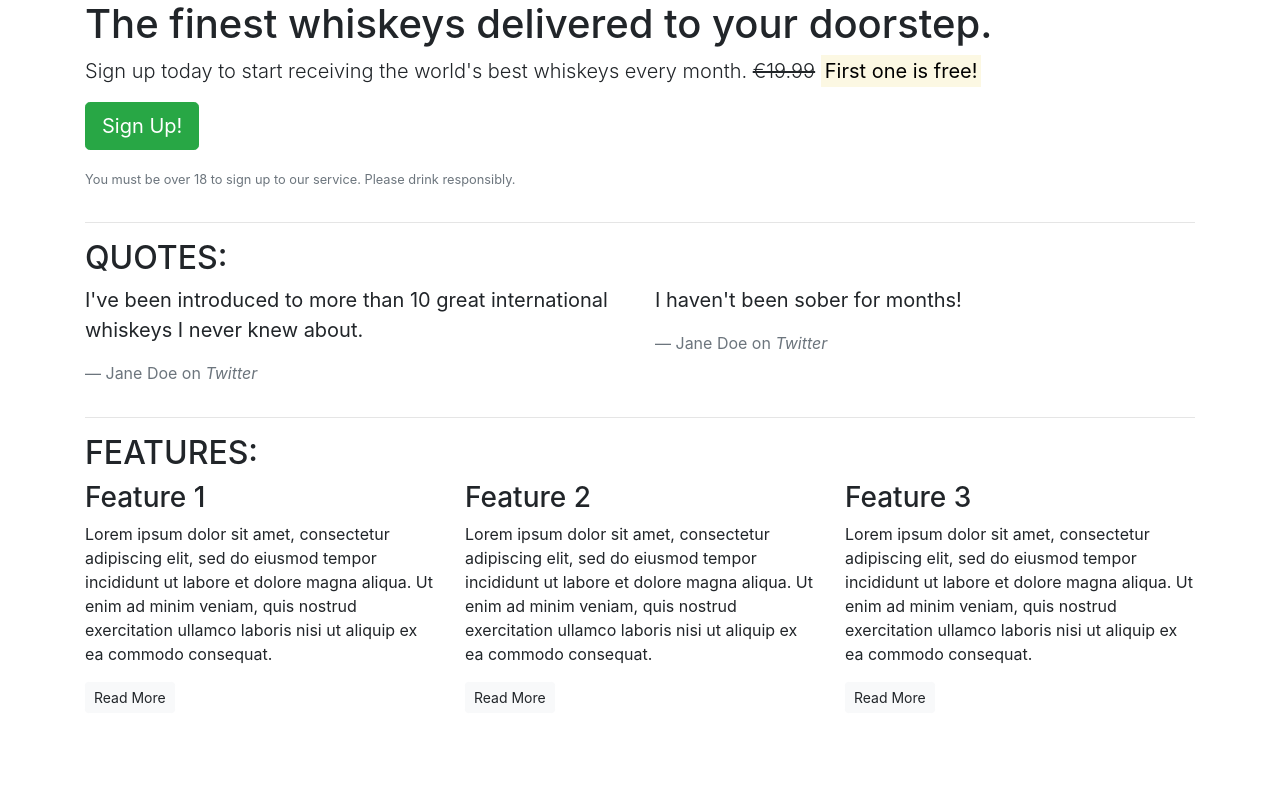
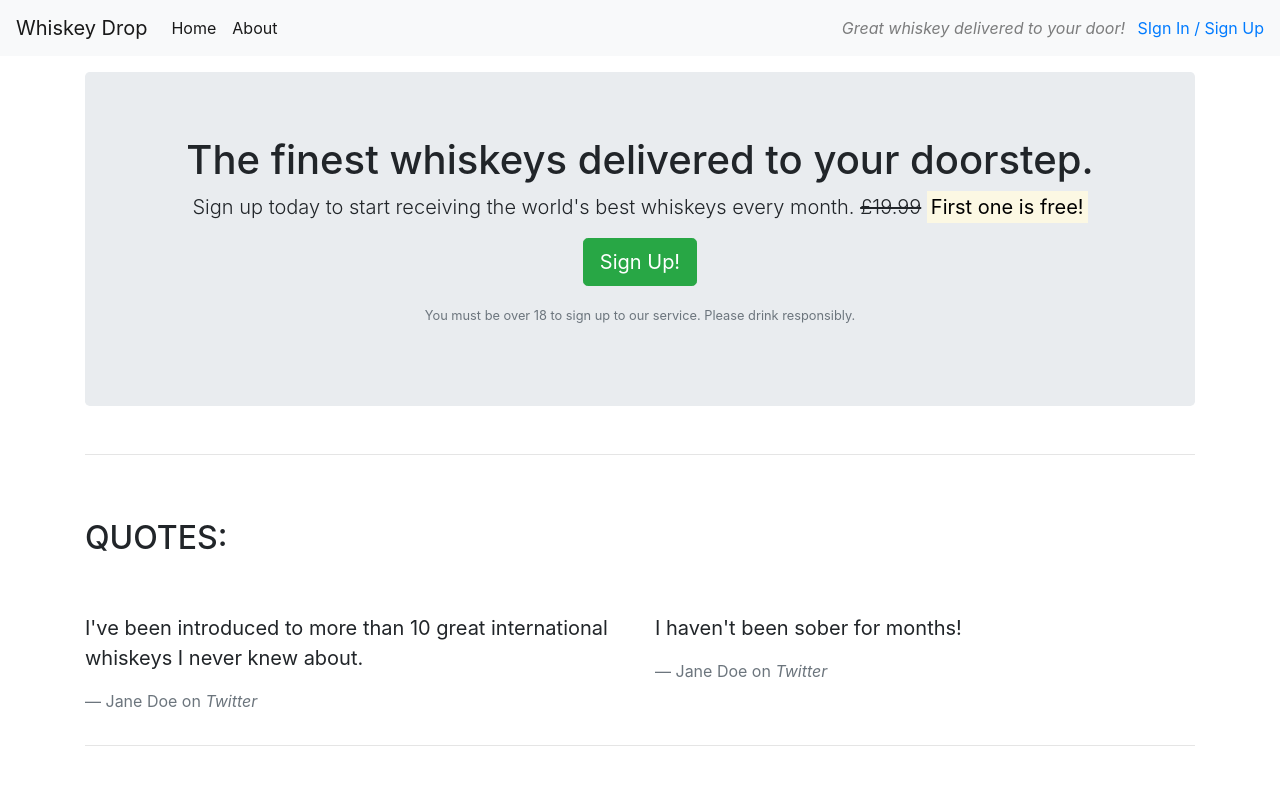
Before and after one commit to lucyrush/bootstrap, a plain HTML site: page index.html in a window 1280 px wide. Shown: the top 800 px of the page. Drawn offline with nearby package versions, Linux system fonts and the light colour scheme.

Commit message:
saving coursework for now, resume on components part 2

```diff
--- a/index.html
+++ b/index.html
@@ -9,25 +9,40 @@
 </head>
 
 <body>
-    <article class="container">
+    <nav class="navbar navbar-light bg-light navbar-expand-sm">
+        <a href="/" class="navbar-brand">Whiskey Drop</a>
+        <ul class="navbar-nav mr-auto">
+            <li class="active nav-iten mr -2"><a class="nav-link" href="/">Home</a></li>
+            <li class="active nav-iten mr -2"><a class="nav-link" href="/">About</a></li>
+            <li class="active nav-iten mr -2 d-block d-sm-none"><a class="nav-link" href="/login">Sign In / Sign Up</a></li>
+        </ul>
+        <div class="d-none d-md-block">
+            <p class="navbar-text my-auto mr-2"><i>Great whiskey delivered to your door!</i></p>
+            <a href="/login"> SIgn In / Sign Up</a>
+        </div>
+    </nav>
+    <article class="container mt-3">
         <!-- Callout -->
         <div class="row">
             <div class="col-12">
-                <section class="callout">
+                <section class="callout jumbotron text-center">
                     <h1>The finest whiskeys delivered to your doorstep.</h1>
-                    <p class="lead">Sign up today to start receiving the world's best whiskeys every month. <s>€19.99</s> <strong><mark>First one is free!</mark></strong></p>
+                    <p class="lead">Sign up today to start receiving the world's best whiskeys every month.
+                        <s class="d-none d-sm-inline">£19.99</s>
+                        <span class="d-inline d-sm-none"><br></span>
+                        <strong><mark>First one is free!</mark></strong></p>
                     <p><button class="btn btn-lg btn-success">Sign Up!</button></p>
                     <p class="text-muted"><small>You must be over 18 to sign up to our service. Please drink responsibly.</small></p>
                 </section>
             </div>
         </div>
-        <!-- /.callout -->
+        <!-- / Callout -->
         <hr>
 
         <!-- Quotes -->
         <section class="quotes">
             <div class="row">
-                <div class="col-12">
+                <div class="col-12 my-5">
                     <h2 class="text-uppercase">Quotes:</h2>
                 </div>
             </div>
@@ -46,13 +61,13 @@
                 </div>
             </div>
         </section>
-        <!-- /.quotes -->
+        <!-- / Quotes -->
         <hr>
 
         <!-- Features -->
         <section class="features">
             <div class="row">
-                <div class="col-12">
+                <div class="col-12 my-5">
                     <h2 class="text-uppercase">Features:</h2>
                 </div>
             </div>
@@ -71,16 +86,16 @@
                         <p><a class="btn btn-sm btn-light" href="">Read More</a></p>
                     </div>
                 </div>
-                <div class="col-12 d-md-none d-lg-block col-lg-4">
+                <div class="col-12 d-md-none d-lg-block col-lg-4"> <!--we need to add block otherwise the lg would not show !-->
                     <div class="feature">
                         <h3>Feature 3</h3>
                         <p>Lorem ipsum dolor sit amet, consectetur adipiscing elit, sed do eiusmod tempor incididunt ut labore et dolore magna aliqua. Ut enim ad minim veniam, quis nostrud exercitation ullamco laboris nisi ut aliquip ex ea commodo consequat.</p>
-                        <p><a class="btn btn-sm btn-light" href="">Read More</a></p>
+                        <p><a class="btn btn-sm btn-light" href=" ">Read More</a></p>
                     </div>
                 </div>
             </div>
         </section>
-        <!-- /.features -->
+        <!-- / Features -->
     </article>
 </body>
 
```
